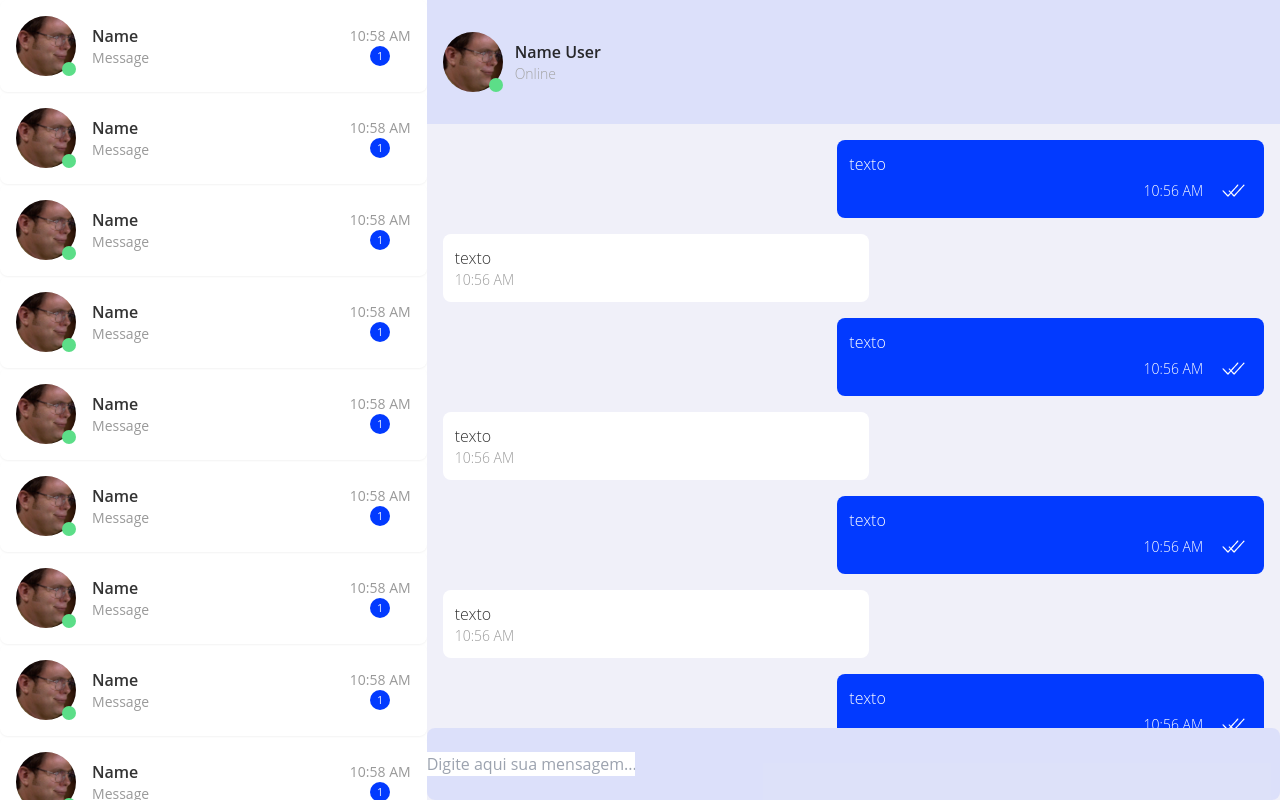
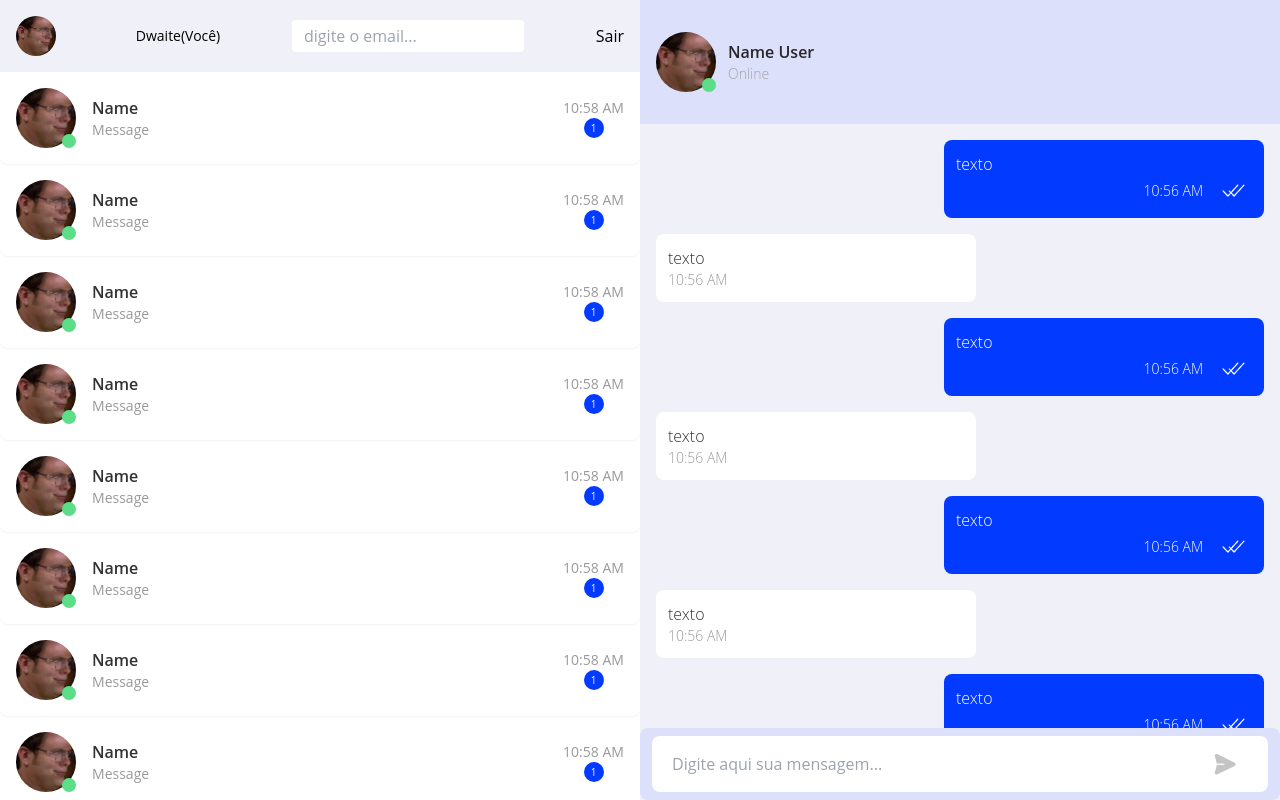
Before and after one commit to Shystra/chatProject, a React (Vite) app in the folder realtime-chat/: page /home in a window 1280 px wide. Built offline with nearby package versions, Linux system fonts and the light colour scheme; no server answers.

Commit message:
finishing new functions from frontend

```diff
--- a/realtime-chat/package.json
+++ b/realtime-chat/package.json
@@ -10,6 +10,7 @@
     "preview": "vite preview"
   },
   "dependencies": {
+    "axios": "^1.6.2",
     "react": "^18.2.0",
     "react-dom": "^18.2.0",
     "react-hook-form": "^7.47.0",
--- a/realtime-chat/src/components/Home/Footer.tsx
+++ b/realtime-chat/src/components/Home/Footer.tsx
@@ -1,9 +1,18 @@
+import send from '../../assets/20.png';
+
 export function Footer() {
     return (
         <>
 
             <footer className="relative w-full bottom-0 bg-blue-300 h-24 flex items-center rounded-lg">
-                <input type="text" placeholder="Digite aqui sua mensagem..." />
+                <input
+                type="text"
+                placeholder="Digite aqui sua mensagem..."
+                className="w-full px-5 py-4 rounded-lg bg-white mx-3"
+                />
+                <i aria-hidden="true" className='absolute right-10'>
+                    <img src={send} alt=""/>
+                </i>
             </footer>
 
         </>
--- /dev/null
+++ b/realtime-chat/src/components/Home/NavBar.tsx
@@ -0,0 +1,40 @@
+import { useEffect } from 'react';
+import dwaitImage from '../../assets/dwait.jpg';
+import { api } from '../../server/api';
+
+
+export function NavBar() {
+    useEffect(() => {
+        handleSearch();
+    }, [])
+
+
+    const handleSearch = async () => {
+    try {
+        const response = await api.get('/users')
+    } catch (error) {
+        console.log("🚀 ~ file: NavBar.tsx:16 ~ handleSearch ~ error:", error)
+    }
+
+    }
+
+    return (
+        <div className='flex items-center bg-blue-50 p-4 justify-between'>
+            <div className='flex items-center'>
+            <img
+                src={dwaitImage}
+                alt=""
+                className="rounded-full w-[40px] h-[40px]"
+            />
+            </div>
+
+            <p className='text-sm ml-2'>Dwaite(Você)</p>
+            <input
+            type="email"
+            placeholder='digite o email...'
+            className='bg-white rounded px-3 py-1'
+            />
+            <p>Sair</p>
+        </div>
+    )
+}
--- a/realtime-chat/src/pages/Home.tsx
+++ b/realtime-chat/src/pages/Home.tsx
@@ -3,11 +3,13 @@ import { Header } from "../components/Home/Header";
 import { MessageToUser } from "../components/Home/MessageToUser";
 import { MessageFromUser } from "../components/Home/MessageFromUser";
 import { Footer } from "../components/Home/Footer";
+import { NavBar } from "../components/Home/NavBar";
 
 export function Home() {
     return (
-        <div className="grid grid-cols-12">
-            <div className="sm:col-span-4 col-span-12 overflow-y-scroll h-screen">
+        <div className="flex w-full">
+            <div className="w-1/2 overflow-y-scroll h-screen">
+                <NavBar />
                 <ListContacts />
                 <ListContacts />
                 <ListContacts />
@@ -22,32 +24,33 @@ export function Home() {
                 <ListContacts />
 
             </div>
-            <div className="sm:col-span-8 col-span-12 bg-blue-50 h-screen flex flex-col">
+            <div className="w-1/2 bg-blue-50 h-screen flex flex-col">
 
-            <Header/>
+                <Header />
 
                 <div className=" flex flex-col h-full overflow-y-scroll">
-                    <MessageToUser/>
-                    <MessageFromUser/>
-                    <MessageToUser/>
-                    <MessageFromUser/>
-                    <MessageToUser/>
-                    <MessageFromUser/>
-                    <MessageToUser/>
-                    <MessageFromUser/>
-                    <MessageToUser/>
-                    <MessageFromUser/>
-                    <MessageToUser/>
-                    <MessageFromUser/>
-                    <MessageToUser/>
-                    <MessageFromUser/>
-                    <MessageToUser/>
-                    <MessageFromUser/>
-                    <MessageToUser/>
-                    <MessageFromUser/>
+
+                    <MessageToUser />
+                    <MessageFromUser />
+                    <MessageToUser />
+                    <MessageFromUser />
+                    <MessageToUser />
+                    <MessageFromUser />
+                    <MessageToUser />
+                    <MessageFromUser />
+                    <MessageToUser />
+                    <MessageFromUser />
+                    <MessageToUser />
+                    <MessageFromUser />
+                    <MessageToUser />
+                    <MessageFromUser />
+                    <MessageToUser />
+                    <MessageFromUser />
+                    <MessageToUser />
+                    <MessageFromUser />
                 </div>
 
-                <Footer/>
+                <Footer />
 
             </div>
         </div>
--- /dev/null
+++ b/realtime-chat/src/server/api.ts
@@ -0,0 +1,7 @@
+import axios from "axios";
+
+const api = axios.create({
+    baseURL: 'http://localhost:3000',
+})
+
+export {api};
```
Also changed, not shown: realtime-chat/src/assets/20.png (added), 1 other file (tests, documents, lock files or other folders).
